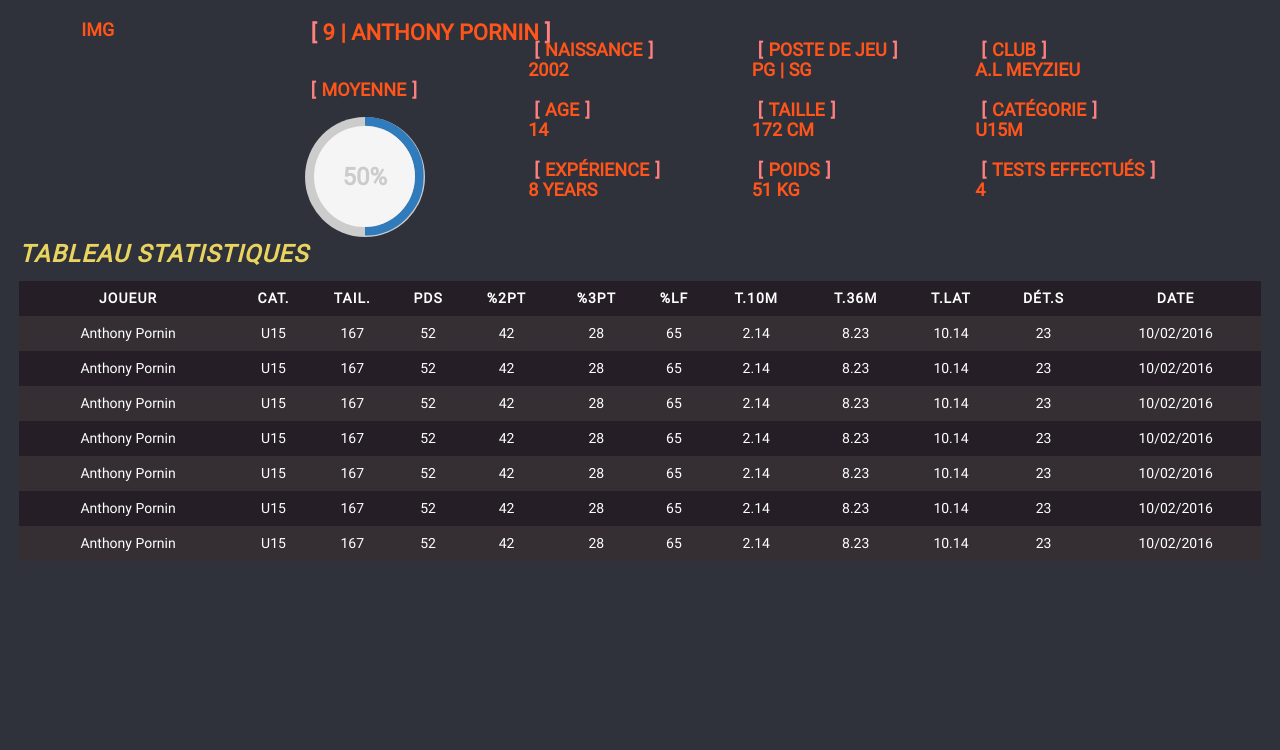
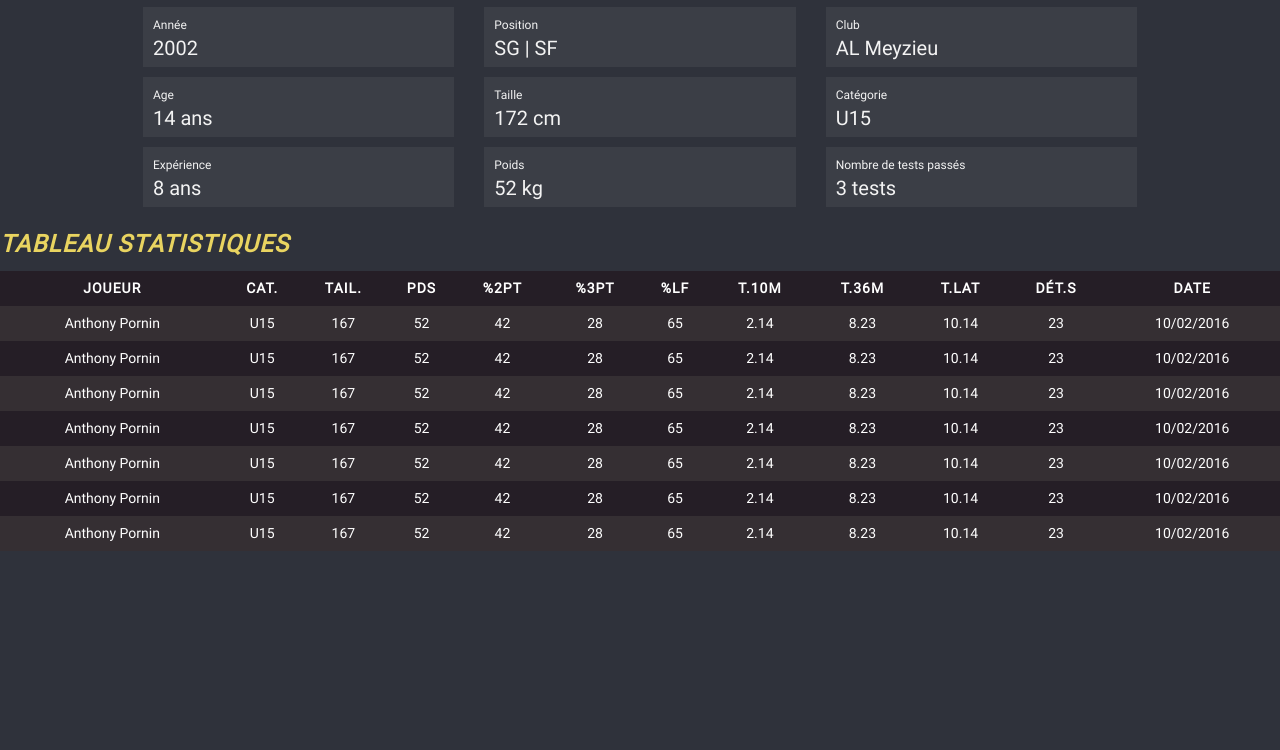
Before and after one commit to ezCat/statify, a website: page index.html in a window 1280 px wide. Shown: the part 50-800 px from the top of the page. Drawn offline with Linux system fonts and the light colour scheme.

Commit message:
Add metro ui

```diff
--- a/index.html
+++ b/index.html
@@ -23,52 +23,101 @@
 </header>
 
 <content>
-<div class="bloc">
-	<div class="resume-line">
+<div class="container-fluid profil" style="width: 80%">
+	<div class="row">
+			<div class="col-lg-4 col-sm-4">
+				<div class="box">
+					<div class="box-title">Année</div>
+					<div class="box-desc">2002</div>
+				</div>
+			</div>
+			<div class="col-lg-4 col-sm-4">
+				<div class="box">
+					<div class="box-title">Position</div>
+					<div class="box-desc">SG | SF</div>
+				</div>
+			</div>
+			<div class="col-lg-4 col-sm-4">
+				<div class="box">
+					<div class="box-title">Club</div>
+					<div class="box-desc">AL Meyzieu</div>
+				</div>
+			</div>
+		</div>
+		<div class="row">
+			<div class="col-lg-4 col-sm-4">
+				<div class="box">
+					<div class="box-title">Age</div>
+					<div class="box-desc">14 ans</div>
+				</div>
+			</div>
+			<div class="col-lg-4 col-sm-4">
+				<div class="box">
+					<div class="box-title">Taille</div>
+					<div class="box-desc">172 cm</div>
+				</div>
+			</div>
+			<div class="col-lg-4 col-sm-4">
+				<div class="box">
+					<div class="box-title">Catégorie</div>
+					<div class="box-desc">U15</div>
+				</div>
+			</div>
+		</div>
+		<div class="row">
+			<div class="col-lg-4 col-sm-4">
+				<div class="box">
+					<div class="box-title">Expérience</div>
+					<div class="box-desc">8 ans</div>
+				</div>
+			</div>
+			<div class="col-lg-4 col-sm-4">
+				<div class="box">
+					<div class="box-title">Poids</div>
+					<div class="box-desc">52 kg</div>
+				</div>
+			</div>
+			<div class="col-lg-4 col-sm-4">
+				<div class="box">
+					<div class="box-title">Nombre de tests passés</div>
+					<div class="box-desc">3 tests</div>
+				</div>
+			</div>
+		</div>
+</div>
 
-		<div class="element profil-image">IMG</div>
 
-		<div class="element desc-name"><span class="crochet">[</span>9 | Anthony PORNIN<span class="crochet">]</span></div>
 
-		<div class="element label-club"><span class="crochet">[</span>Club<span class="crochet">]</span></div>
-		<div class="element desc-club">A.L Meyzieu</div>
+<!-- <div class="bloc">
+	<div class="bloc-float">
+		<div class="col-xs-12 col-lg-6 col-sm-4 photo">Photo de profil</div>
+		<div class="col-xs-12 col-lg-6 col-sm-4 overall">Overall</div>
+	</div>
 
-		<div class="element label-born"><span class="crochet">[</span>Naissance<span class="crochet">]</span></div>
-		<div class="element desc-born">2002</div>
-
-		<div class="element label-age"><span class="crochet">[</span>Age<span class="crochet">]</span></div>
-		<div class="element desc-age">14</div>
-
-		<div class="element label-weight"><span class="crochet">[</span>Poids<span class="crochet">]</span></div>
-		<div class="element desc-weight">51 kg</div>
-
-		<div class="element label-tall"><span class="crochet">[</span>Taille<span class="crochet">]</span></div>
-		<div class="element desc-tall">172 cm</div>
-
-		<div class="element label-overall"><span class="crochet">[</span>Moyenne<span class="crochet">]</span></div>
-		<div class="element desc-overall">
-			 <div class="c100 p50 center">
-                <span>50%</span>
-                <div class="slice">
-                    <div class="bar"></div>
-                    <div class="fill"></div>
-                </div>
-            </div>
-        </div>
-
-		<div class="element label-position"><span class="crochet">[</span>Poste de jeu<span class="crochet">]</span></div>
-		<div class="element desc-position">PG | SG</div>
-
-		<div class="element label-team"><span class="crochet">[</span>Catégorie<span class="crochet">]</span></div>
-		<div class="element desc-team">U15M</div>
-
-		<div class="element label-experience"><span class="crochet">[</span>Expérience<span class="crochet">]</span></div>
-		<div class="element desc-experience">8 years</div>
-
-		<div class="element label-nb-test"><span class="crochet">[</span>Tests effectués<span class="crochet">]</span></div>
-		<div class="element desc-nb-test">4</div>
+	<div class="bloc-float-big">
+		<div class="row">
+			<div class="col-xs-2 col-lg-6 col-sm-6 box name">
+					<div class="">Anthony PORNIN</div>
+					<div class="">9</div>
+			</div>
+		</div>
+		<div class="row">
+			<div class="col-xs-12 col-lg-4 col-sm-4 box born">2002</div>
+			<div class="col-xs-12 col-lg-4 col-sm-4 box position">SG | SF</div>
+			<div class="col-xs-12 col-lg-4 col-sm-4 box club">AL Meyzieu</div>
+		</div>
+		<div class="row">
+			<div class="col-xs-12 col-lg-4 col-sm-4 box age">14 ans</div>
+			<div class="col-xs-12 col-lg-4 col-sm-4 box tall">172 cm</div>
+			<div class="col-xs-12 col-lg-4 col-sm-4 box categorie">U15</div>
+		</div>
+		<div class="row">
+			<div class="col-xs-12 col-lg-4 col-sm-4 box experience">8 ans</div>
+			<div class="col-xs-12 col-lg-4 col-sm-4 box weight">52 kg</div>
+			<div class="col-xs-12 col-lg-4 col-sm-4 box nb-test">3 tests</div>
+		</div>
 	</div>
-</div>
+</div> -->
 
 <div class="bloc">
 	<div class="title">Tableau statistiques</div>
@@ -202,6 +251,6 @@
 </body>
 </html>
 
-<script src="./dist/js/jquery3.js"></script>
+<script src="./dist/js/jquery.js"></script>
 <script src="./dist/js/bootstrap.min.js"></script>
 <script src="./dist/js/main.js"></script>
--- a/src/css/styles.scss
+++ b/src/css/styles.scss
@@ -9,6 +9,11 @@ $row-1: 0%;
 $row-2: 20%;
 $row-3: 50%;
 $row-4: 80%;
+
+$orange: #f6a821;
+$grey-opaque: #3b3e46;
+$grey-light: rgb(47, 50, 59);
+$grey-darker: #24262d;
 
 @font-face{
 	font-family: 'Roboto';
@@ -25,7 +30,7 @@ body{
 	padding: 0;
 	font-family: Roboto;
 	font-size: 13px;
-	background: rgb(47, 50, 59);
+	background: $grey-light;
 }
 
 // Navbar
@@ -37,7 +42,7 @@ nav{
 		margin: 0;
 		padding: 0;
 		overflow: hidden;
-		background-color: #24262d;
+		background-color: $grey-darker;
 	}
 
 	li {
@@ -63,153 +68,9 @@ nav{
 	}
 
 	.active{
-    	background-color: #f6a821;
+    	background-color: $orange;
 	}
 
-}
-
-// Player page
-
-.resume-line{
-	position: relative;
-	height: 25%;
-	width: 90%;
-	margin: 0 auto;
-	text-transform: uppercase;
-	font-weight: 900;
-	font-size: 18px;
-
-	.element{
-		position: absolute;
-		color: #ff541a;
-	}
-
-	.crochet{
-		color: #ff8080;
-		padding: 6px;
-	}
-
-	.profil-image{
-		top: 0;
-		left: 0;
-		width: 20%;
-		height: 100%;
-	}
-
-	.desc-name{
-		top: $row-1;
-		left: $col-1;
-		font-size: 22px;
-	}
-
-	.desc-born{
-		top: $row-2;
-		left: $col-2;
-	}
-
-	.label-born{
-		top: $row-2 - 10%;
-		left: $col-2;
-	}
-
-	.desc-age{
-		top: $row-3;
-		left: $col-2;
-	}
-
-	.label-age{
-		top: $row-3 - 10%;
-		left: $col-2;
-	}
-
-	.desc-experience{
-		top: $row-4;
-		left: $col-2;
-	}
-
-	.label-experience{
-		top: $row-4 - 10%;
-		left: $col-2;
-	}
-
-	.desc-position{
-		top: $row-2;
-		left: $col-3;
-	}
-
-	.label-position{
-		top: $row-2 - 10%;
-		left: $col-3;
-	}
-
-	.desc-tall{
-		top: $row-3;
-		left: $col-3;
-	}
-
-	.label-tall{
-		top: $row-3 - 10%;
-		left: $col-3;
-	}
-
-	.desc-weight{
-		top: $row-4;
-		left: $col-3;
-	}
-
-	.label-weight{
-		top: $row-4 - 10%;
-		left: $col-3;
-	}
-
-	.desc-club{
-		top: $row-2;
-		left: $col-4;
-	}
-
-	.label-club{
-		top: $row-2 - 10%;
-		left: $col-4;
-	}
-
-	.desc-team{
-		top: $row-3;
-		left: $col-4;
-	}
-
-	.label-team{
-		top: $row-3 - 10%;
-		left: $col-4;
-	}
-
-	.desc-nb-test{
-		top: $row-4;
-		left: $col-4;
-	}
-
-	.label-nb-test{
-		top: $row-4 - 10%;
-		left: $col-4;
-	}
-
-	.desc-overall{
-		top: $row-3;
-		left: $col-1;
-	}
-
-	.label-overall{
-		top: $row-2 + 10%;
-		left: $col-1;
-	}
-
-}
-
-.bloc{
-	width: 97%;
-	margin: 20px auto;
-	// border: 1px solid #251e26;
-	// border-radius: 30px;
-	// background: #2D2D2D;
 }
 
 .title{
@@ -221,6 +82,51 @@ nav{
 	margin-bottom: 7px;
 	text-transform: uppercase;
 }
+
+// Player page
+
+.profil{
+	width: 80%;
+	margin: 10px auto;
+}
+
+.bloc-float{
+	float: left;
+	width: 30%;
+}
+
+.bloc-float-big{
+	float: left;
+	width: 70%;
+}
+
+.box{
+	height: 60px;
+	color: #f3F3F3;
+	background-color: $grey-opaque;
+	margin-bottom: 10px;
+	padding: 10px;
+
+	.box-title{
+		font-size: 12px;
+	}
+
+	.box-desc{
+		font-size: 20px;
+	}
+}
+
+.photo{
+	height: 100%;
+	float: left;
+}
+
+.overall{
+	height: 100%;
+	float: left;
+}
+
+
 
 
 // Table
```
Also changed, not shown: dist/css/bootstrap.min.css, dist/css/styles.css, dist/js/jquery.js (added), dist/js/jquery3.js (deleted).
